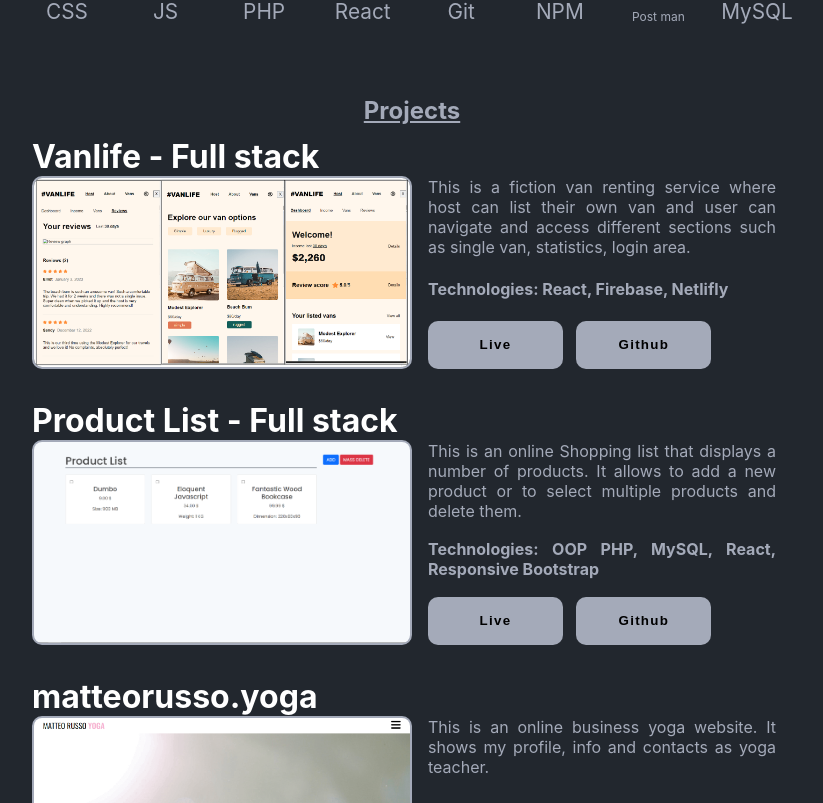
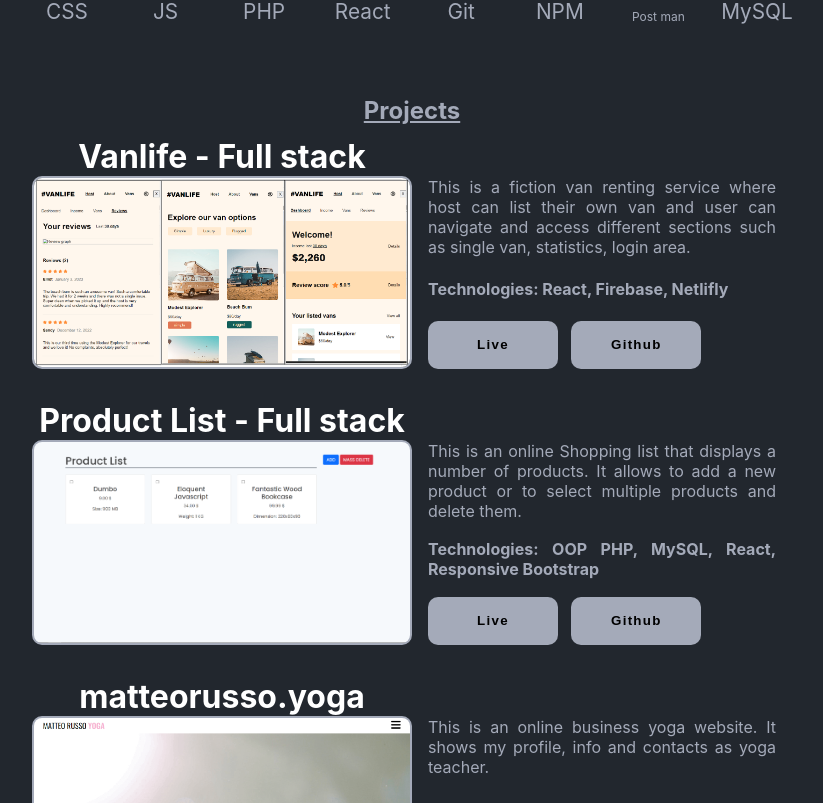
Before and after one commit to mrmatteorusso/portfolio-website, a React (Create React App) app: page /projects in a window 1280 px wide. Shown: the part 592-1395 px from the top of the page, without its empty margins (228-1051 px from the left). Built offline with nearby package versions, Linux system fonts and the light colour scheme.

Commit message:
button project size fixed

```diff
--- a/src/index.css
+++ b/src/index.css
@@ -186,6 +186,7 @@ figcaption {
   margin-bottom: 0.5em;
   color: white;
   font-size: 1.5rem;
+  text-align: center;
 }
 
 .projects-item-text p,
@@ -207,7 +208,7 @@ button {
   background-color: #a4aab9;
   border: none;
   border-radius: 10px;
-  width: 135px;
+  width: 130px;
   height: 48px;
   font-weight: bold;
   letter-spacing: 0.08rem;
```
